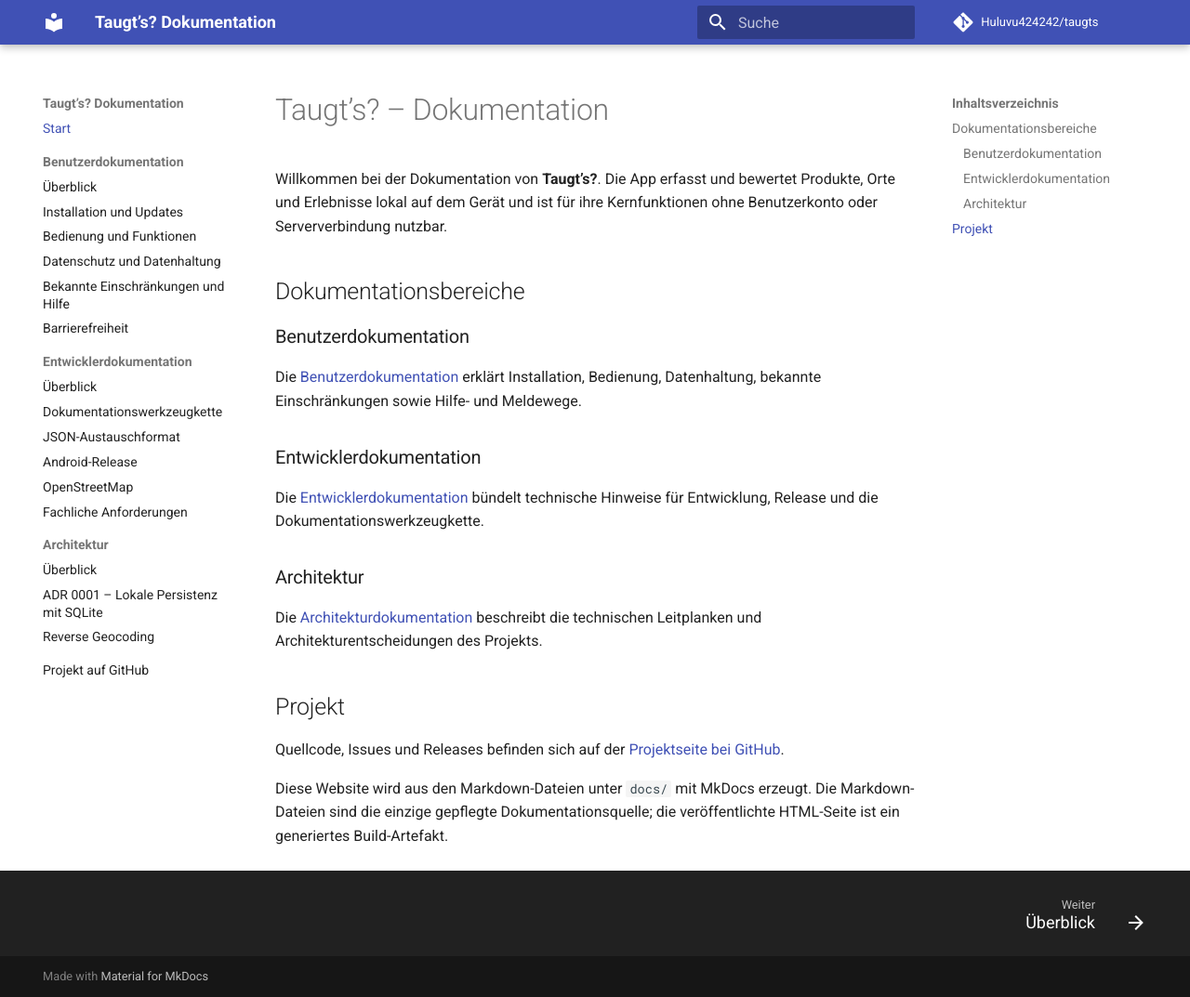
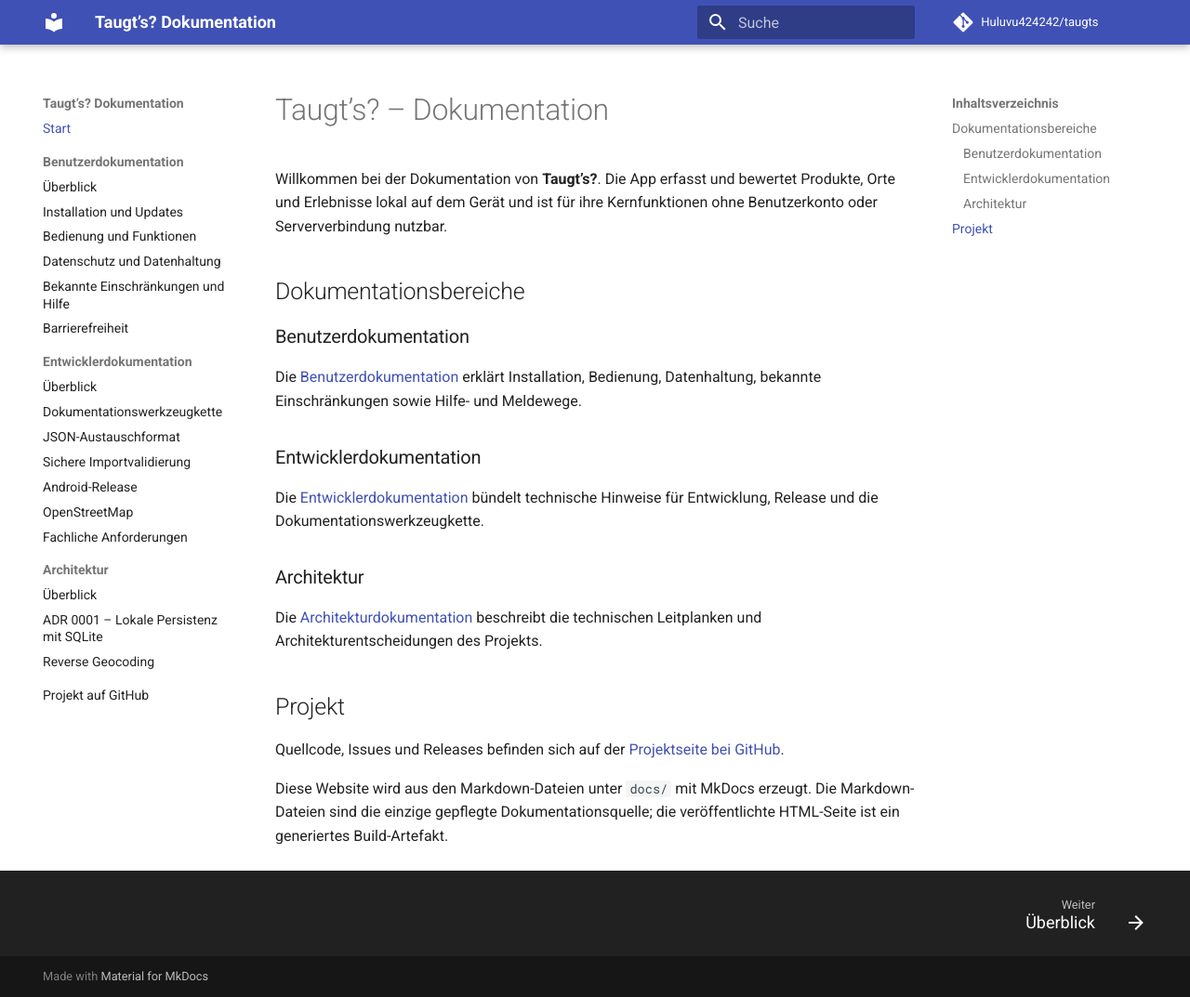
Before and after one commit to Huluvu424242/taugts, an MkDocs documentation site: the page built from docs/index.md, in a window 1280 px wide and 1073 px high. Shown: the whole window at 93% size. Built offline with MkDocs 1.6.1 and Material for MkDocs 9.7.7, drawn with Linux system fonts in a browser that asks for light colours; comment, search, counter and statistics services are not loaded.

Commit message:
Story #17: Importvalidierung in MkDocs aufnehmen

```diff
--- a/mkdocs.yml
+++ b/mkdocs.yml
@@ -35,6 +35,7 @@ nav:
       - Überblick: entwicklung/index.md
       - Dokumentationswerkzeugkette: entwicklung/dokumentationswerkzeugkette.md
       - JSON-Austauschformat: entwicklung/austauschformat.md
+      - Sichere Importvalidierung: entwicklung/importvalidierung.md
       - Android-Release: android-release.md
       - OpenStreetMap: openstreetmap.md
       - Fachliche Anforderungen: fachliche_anforderungen.md
```
